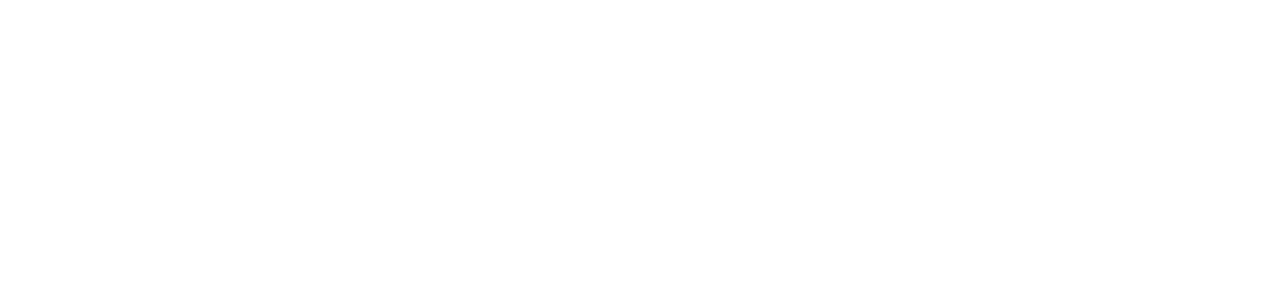
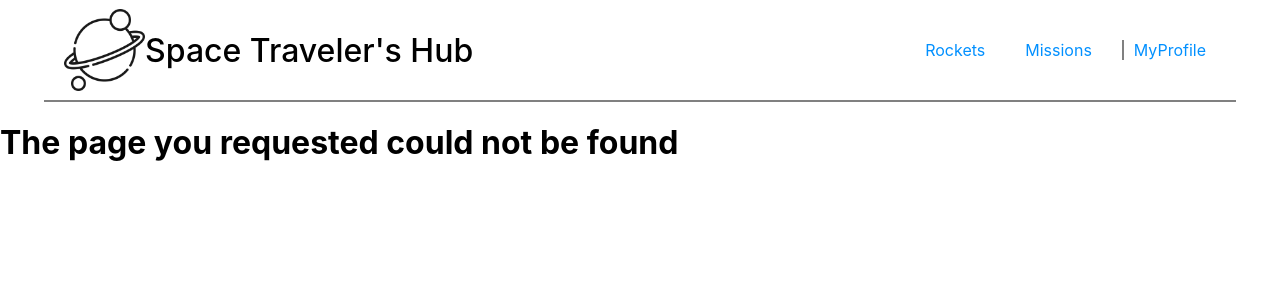
Before and after one commit to gisachris/SpaceHub-Website, a React (Create React App) app: page / in a window 1280 px wide. Shown: the top 300 px of the page. Built offline with nearby package versions, Linux system fonts and the light colour scheme.

Commit message:
add navigation to webService

```diff
--- a/package.json
+++ b/package.json
@@ -8,6 +8,7 @@
     "@testing-library/user-event": "^13.5.0",
     "react": "^18.2.0",
     "react-dom": "^18.2.0",
+    "react-router-dom": "^6.14.0",
     "react-scripts": "5.0.1",
     "web-vitals": "^2.1.4"
   },
--- a/src/App.js
+++ b/src/App.js
@@ -1,5 +1,20 @@
+import { Routes, Route } from 'react-router-dom';
+import Navigation from './components/navigation';
+import NotFound from './components/notFound';
+import './styles/general.css';
+
 function App() {
-  return <div className="App" />;
+  return (
+    <>
+      <Navigation />
+      <Routes>
+        <Route path="/rockets" />
+        <Route path="/missions" />
+        <Route path="/profile" />
+        <Route path="*" element={<NotFound />} />
+      </Routes>
+    </>
+  );
 }
 
 export default App;
--- /dev/null
+++ b/src/components/navigation.js
@@ -0,0 +1,23 @@
+import React from 'react';
+import { NavLink, Outlet } from 'react-router-dom';
+import logo from '../assets/images/logo.png';
+import '../styles/navigation.css';
+
+const Navigation = () => (
+  <section className="headerSection">
+    <nav className="navbar">
+      <span className="logoArea">
+        <img src={logo} alt="logo fot the header" />
+        <h1 className="logoText">Space Traveler&apos;s Hub</h1>
+      </span>
+      <ul className="linksHolder">
+        <li><NavLink to="/rockets">Rockets</NavLink></li>
+        <li><NavLink to="/missions">Missions</NavLink></li>
+        <li><NavLink to="/profile">MyProfile</NavLink></li>
+        <Outlet />
+      </ul>
+    </nav>
+  </section>
+);
+
+export default Navigation;
--- /dev/null
+++ b/src/components/notFound.js
@@ -0,0 +1,5 @@
+import React from 'react';
+
+const NotFound = () => <h1>The page you requested could not be found</h1>;
+
+export default NotFound;
--- a/src/index.js
+++ b/src/index.js
@@ -1,11 +1,14 @@
 import React from 'react';
 import ReactDOM from 'react-dom/client';
 import './index.css';
+import { BrowserRouter } from 'react-router-dom';
 import App from './App';
 
 const root = ReactDOM.createRoot(document.getElementById('root'));
 root.render(
   <React.StrictMode>
-    <App />
+    <BrowserRouter>
+      <App />
+    </BrowserRouter>
   </React.StrictMode>,
 );
--- /dev/null
+++ b/src/styles/general.css
@@ -0,0 +1,14 @@
+html,
+body {
+  width: 100%;
+  min-height: 100vh;
+  height: 100%;
+}
+
+ul {
+  list-style-type: none;
+}
+
+a {
+  text-decoration: none;
+}
--- /dev/null
+++ b/src/styles/navigation.css
@@ -0,0 +1,51 @@
+.headerSection {
+  width: 90%;
+  height: 100px;
+  border-bottom: 2px solid grey;
+  margin: 0 auto;
+  padding: 0 20px;
+}
+
+.navbar {
+  display: flex;
+  justify-content: space-between;
+  align-items: center;
+  width: 100%;
+  height: 100%;
+}
+
+.logoArea {
+  display: flex;
+  align-items: center;
+}
+
+.logoArea img {
+  width: 10%;
+  opacity: 0.9;
+}
+
+.logoArea .logoText {
+  font-size: 2rem;
+  font-weight: 500;
+}
+
+.linksHolder {
+  display: flex;
+  column-gap: 20px;
+}
+
+.linksHolder li {
+  padding: 0 10px;
+}
+
+.linksHolder li:nth-child(3) {
+  border-left: 2px solid grey;
+}
+
+a {
+  color: #0290ff;
+}
+
+.active {
+  text-decoration: underline;
+}
```
Also changed, not shown: src/assets/images/logo.png (added), 1 other file (tests, documents, lock files or other folders).
